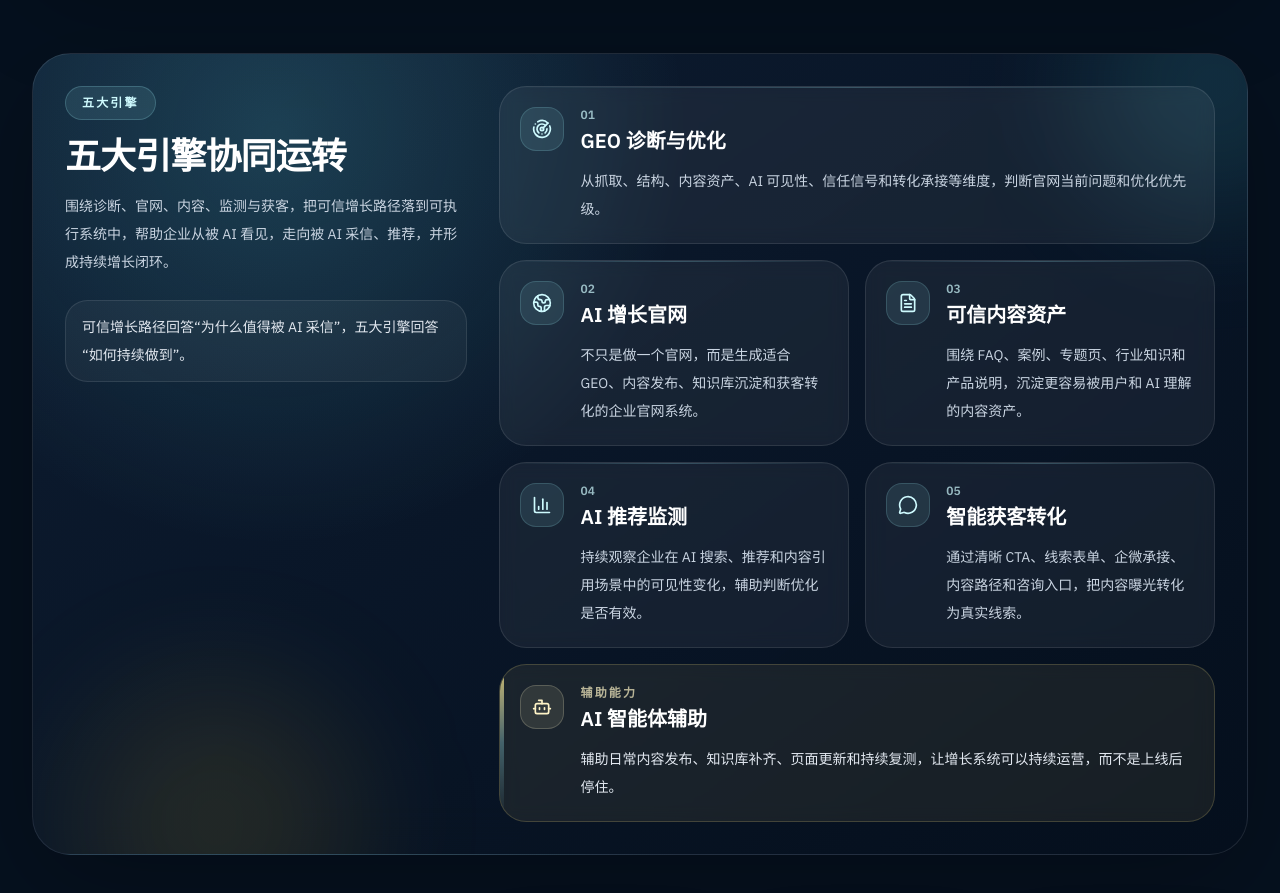
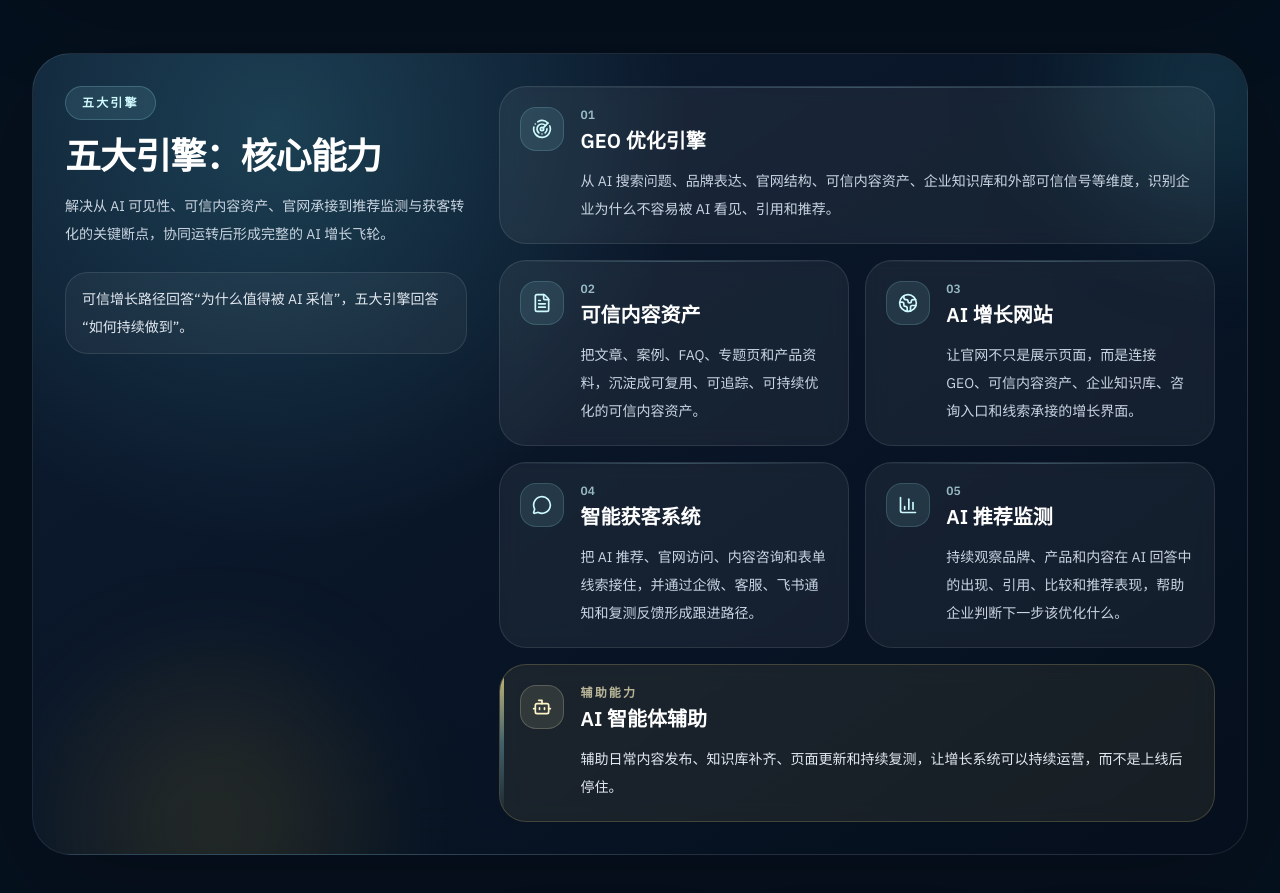
Before and after one commit to wesleyyu/jgmao-official-site, a React (Vite) app: page /ai-growth-new in a window 1280 px wide. Shown: the part 2400-3293 px from the top of the page. Built offline with nearby package versions, Linux system fonts and the light colour scheme.

Commit message:
Align AI growth engine copy with homepage

```diff
--- a/src/pages/AiGrowthNew.tsx
+++ b/src/pages/AiGrowthNew.tsx
@@ -162,44 +162,44 @@ const breakpointSteps = [
 
 const engineModules = [
   {
-    title: { zh: "GEO 诊断与优化", en: "GEO Diagnosis & Optimization" },
+    title: { zh: "GEO 优化引擎", en: "GEO Optimization Engine" },
     body: {
-      zh: "从抓取、结构、内容资产、AI 可见性、信任信号和转化承接等维度，判断官网当前问题和优化优先级。",
-      en: "Evaluate crawling, structure, content assets, AI visibility, trust signals, and conversion paths to identify priorities.",
+      zh: "从 AI 搜索问题、品牌表达、官网结构、可信内容资产、企业知识库和外部可信信号等维度，识别企业为什么不容易被 AI 看见、引用和推荐。",
+      en: "Identify why a company is not easily seen, cited, or recommended by AI across search questions, brand expression, website structure, trusted content assets, enterprise knowledge, and external trust signals.",
     },
     icon: Radar,
   },
   {
-    title: { zh: "AI 增长官网", en: "AI Growth Website" },
+    title: { zh: "可信内容资产", en: "Trusted Content Assets" },
     body: {
-      zh: "不只是做一个官网，而是生成适合 GEO、内容发布、知识库沉淀和获客转化的企业官网系统。",
-      en: "Create more than a website: a system for GEO, content publishing, knowledge assets, and lead conversion.",
+      zh: "把文章、案例、FAQ、专题页和产品资料，沉淀成可复用、可追踪、可持续优化的可信内容资产。",
+      en: "Turn articles, cases, FAQ, topic pages, and product materials into reusable, trackable, and continuously optimizable trusted content assets.",
+    },
+    icon: FileText,
+  },
+  {
+    title: { zh: "AI 增长网站", en: "AI Growth Website" },
+    body: {
+      zh: "让官网不只是展示页面，而是连接 GEO、可信内容资产、企业知识库、咨询入口和线索承接的增长界面。",
+      en: "Make the website the operating interface that connects GEO, trusted content assets, enterprise knowledge, consultation entries, and lead handoff.",
     },
     icon: Globe2,
   },
   {
-    title: { zh: "可信内容资产", en: "Trusted Content Assets" },
+    title: { zh: "智能获客系统", en: "Intelligent Lead System" },
     body: {
-      zh: "围绕 FAQ、案例、专题页、行业知识和产品说明，沉淀更容易被用户和 AI 理解的内容资产。",
-      en: "Build FAQ, cases, topic pages, industry insights, and product explanations that users and AI can understand.",
+      zh: "把 AI 推荐、官网访问、内容咨询和表单线索接住，并通过企微、客服、飞书通知和复测反馈形成跟进路径。",
+      en: "Capture AI recommendations, website visits, content inquiries, and form leads, then route them through WeCom, support, Feishu notifications, and retest feedback.",
     },
-    icon: FileText,
+    icon: MessageCircle,
   },
   {
     title: { zh: "AI 推荐监测", en: "AI Recommendation Monitoring" },
     body: {
-      zh: "持续观察企业在 AI 搜索、推荐和内容引用场景中的可见性变化，辅助判断优化是否有效。",
-      en: "Monitor how visibility changes across AI search, recommendation, and citation scenarios.",
+      zh: "持续观察品牌、产品和内容在 AI 回答中的出现、引用、比较和推荐表现，帮助企业判断下一步该优化什么。",
+      en: "Monitor how brands, products, and content appear, get cited, compared, and recommended in AI answers so teams know what to optimize next.",
     },
     icon: BarChart3,
-  },
-  {
-    title: { zh: "智能获客转化", en: "Smart Lead Conversion" },
-    body: {
-      zh: "通过清晰 CTA、线索表单、企微承接、内容路径和咨询入口，把内容曝光转化为真实线索。",
-      en: "Turn exposure into real leads through clear CTAs, forms, WeCom handoff, content paths, and consultation entries.",
-    },
-    icon: MessageCircle,
   },
 ];
 
@@ -400,10 +400,10 @@ const sectionCopy = {
   },
   websiteCardCta: { zh: "查看官网生成", en: "View website generation" },
   engineEyebrow: { zh: "五大引擎", en: "Five Engines" },
-  engineTitle: { zh: "五大引擎协同运转", en: "Five engines working together" },
+  engineTitle: { zh: "五大引擎：核心能力", en: "Five engines: core capabilities" },
   engineBody: {
-    zh: "围绕诊断、官网、内容、监测与获客，把可信增长路径落到可执行系统中，帮助企业从被 AI 看见，走向被 AI 采信、推荐，并形成持续增长闭环。",
-    en: "Diagnosis, website, content, monitoring, and lead conversion turn the trusted growth path into an executable system.",
+    zh: "解决从 AI 可见性、可信内容资产、官网承接到推荐监测与获客转化的关键断点，协同运转后形成完整的 AI 增长飞轮。",
+    en: "Each engine contributes to GEO visibility, trusted content assets, website handoff, recommendation monitoring, and lead conversion. Together, they form a complete AI growth flywheel.",
   },
   plansEyebrow: { zh: "产品层级", en: "Product Layers" },
   plansTitle: { zh: "先低门槛看清问题，再进入持续服务", en: "Start with a low-friction diagnosis, then move into ongoing service." },
```
